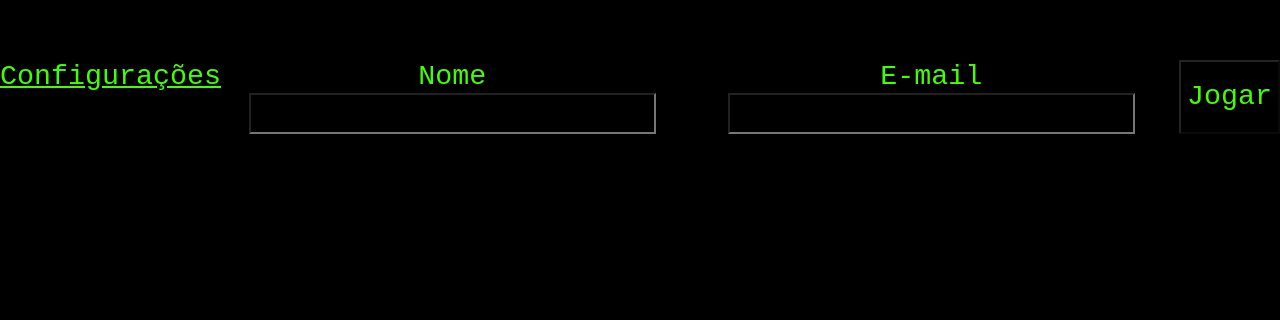
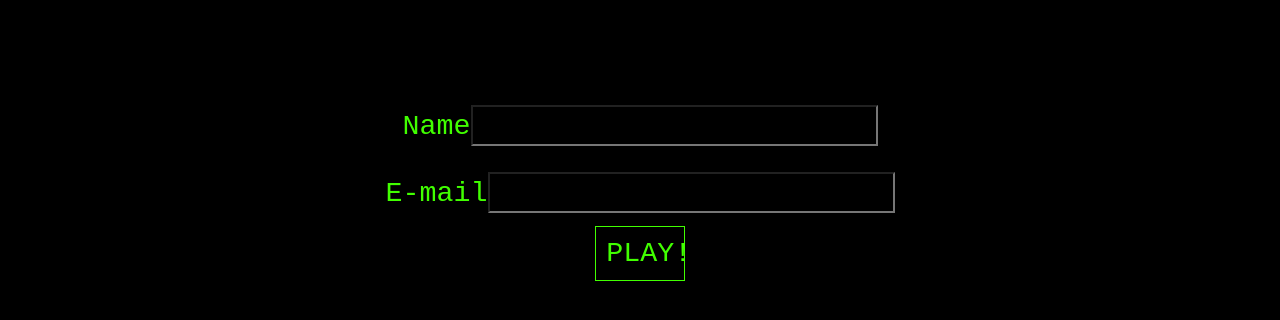
Before and after one commit to tryber/sd-05-project-trivia-react-redux-14, a React (Create React App) app: page / in a window 1280 px wide. Shown: the part 158-478 px from the top of the page. Built offline with nearby package versions, Linux system fonts and the light colour scheme.

Commit message:
homepage and header CSS

```diff
--- a/src/App.css
+++ b/src/App.css
@@ -10,10 +10,29 @@
 @import url('https://fonts.googleapis.com/css2?family=VT323&display=swap');
 
 .col {
+  align-items: center;
   display: flex;
-  justify-content: space-around;
+  flex-direction: column;
+  justify-content: center;
   margin-top: 17%;
 }
+
+.inputz {
+  padding: 1%;
+}
+
+.btn{
+  border: 1px solid rgb(65, 255, 0);
+  border-radius: 0%;
+  padding: 10px;
+  width: 7%;
+}
+
+.header {
+  display: flex;
+  align-items: center;
+  justify-content: center;
+ }
 
 .App {
   text-align: center;
--- a/src/components/Answers.jsx
+++ b/src/components/Answers.jsx
@@ -129,7 +129,7 @@ class Answers extends Component {
     const { isClicked } = this.state;
     return (
       <div>
-        <h2>{this.state.timer}</h2>
+        <h2>Timer:{this.state.timer}</h2>
         {perguntas[count] && (
           <div>
             <button
--- a/src/components/Header.jsx
+++ b/src/components/Header.jsx
@@ -7,15 +7,16 @@ class Header extends Component {
   render() {
     const { nome, hash, placar } = this.props;
     return (
-      <header>
+      <header className="header">
+        <Link data-testid="btn-go-home" to="/">Home</Link>
         <img
           data-testid="header-profile-picture"
           src={`https://www.gravatar.com/avatar/${hash}`}
           alt="foto de perfil"
+          className="inputz"
         />
-        <p data-testid="header-player-name">Jogador: {nome}</p>
-        <p data-testid="header-score">{placar}</p>
-        <Link data-testid="btn-go-home" to="/">Home</Link>
+        <p data-testid="header-player-name" className="inputz">Player: {nome}</p>
+        <p data-testid="header-score" className="inputz">Score: {placar}</p>
       </header>
     );
   }
--- a/src/pages/PaginaInicial.jsx
+++ b/src/pages/PaginaInicial.jsx
@@ -71,11 +71,11 @@ class PaginaInicial extends Component {
     if (clicked) return <Redirect to="/game" />;
     return (
       <div className="col">
-        <Link to="/settings" data-testid="btn-settings">
+        <Link to="/settings" data-testid="btn-settings" style={{color: "black"}}>
           Configurações
         </Link>
-        <label htmlFor="nome">
-          Nome
+        <label htmlFor="nome" className="inputz">
+          Name
           <input
             type="text"
             data-testid="input-player-name"
@@ -83,7 +83,7 @@ class PaginaInicial extends Component {
             onChange={this.nomeChange}
           />
         </label>
-        <label htmlFor="email">
+        <label htmlFor="email" className="inputz">
           E-mail
           <input
             type="email"
@@ -92,7 +92,7 @@ class PaginaInicial extends Component {
             onChange={this.emailChange}
           />
         </label>
-        <button data-testid="btn-play" disabled={e} onClick={() => this.clickAPI()}>Jogar</button>
+        <button data-testid="btn-play" disabled={e} onClick={() => this.clickAPI()} className="btn">PLAY!</button>
       </div>
     );
   }
--- a/src/pages/TelaJogo.jsx
+++ b/src/pages/TelaJogo.jsx
@@ -13,9 +13,9 @@ class TelaJogo extends Component {
       return <Redirect to="/feedback" />;
     }
     return (
-      <div>
+      <div className="game">
         <Header />
-        <h1>Tela de Jogo</h1>
+        {/* <h1>Tela de Jogo</h1> */}
         {perguntas[count] && (
           <div>
             <p data-testid="question-category">
```
